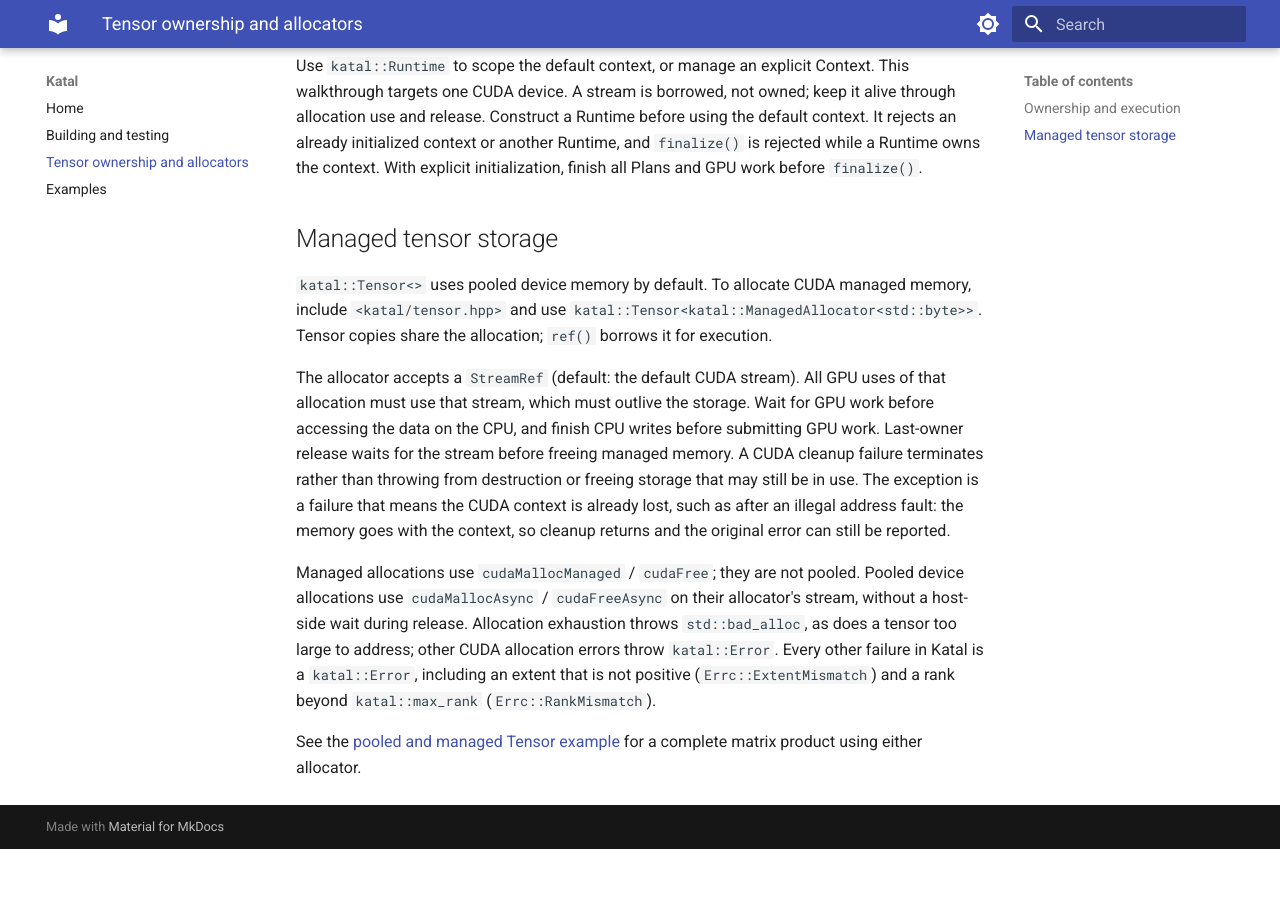
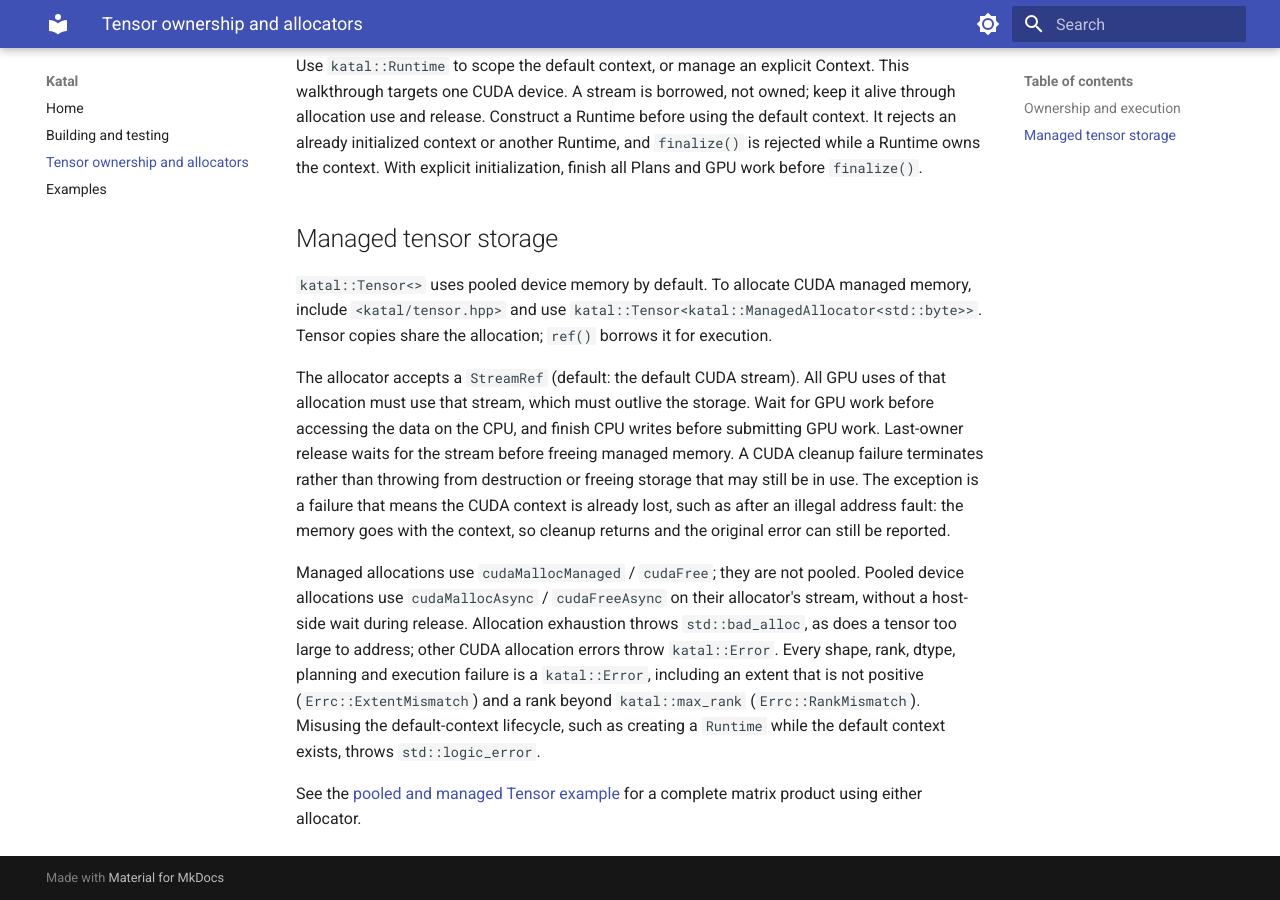
Before and after one commit to ajay-mk/Katal, an MkDocs documentation site: the page built from docs/tensors.md, in a window 1280 px wide and 900 px high, scrolled down 576 px. Built offline with MkDocs 1.6.1 and Material for MkDocs 9.7.7, drawn with Linux system fonts in a browser that asks for light colours; before the commit the page ends 1425 px from its top, so only the background shows below that.

```diff
--- a/docs/tensors.md
+++ b/docs/tensors.md
@@ -47,10 +47,12 @@
 Pooled device allocations use `cudaMallocAsync` / `cudaFreeAsync` on their
 allocator's stream, without a host-side wait during release. Allocation
 exhaustion throws `std::bad_alloc`, as does a tensor too large to address;
-other CUDA allocation errors throw `katal::Error`. Every other failure in Katal
-is a `katal::Error`, including an extent that is not positive
-(`Errc::ExtentMismatch`) and a rank beyond `katal::max_rank`
-(`Errc::RankMismatch`).
+other CUDA allocation errors throw `katal::Error`. Every shape, rank, dtype,
+planning and execution failure is a `katal::Error`, including an extent that
+is not positive (`Errc::ExtentMismatch`) and a rank beyond `katal::max_rank`
+(`Errc::RankMismatch`). Misusing the default-context lifecycle, such as
+creating a `Runtime` while the default context exists, throws
+`std::logic_error`.
 
 See the [pooled and managed Tensor example](examples.md#pooled-and-managed-tensor-storage)
 for a complete matrix product using either allocator.
```
Also changed, not shown: 6 other files.
